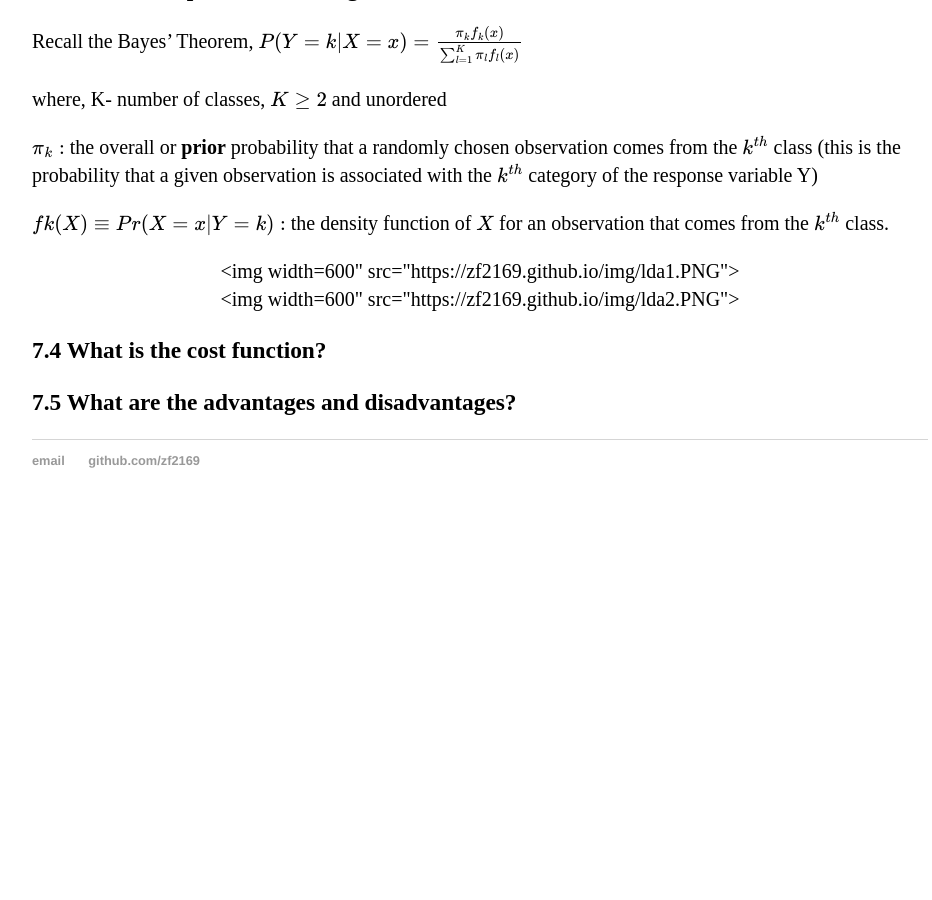
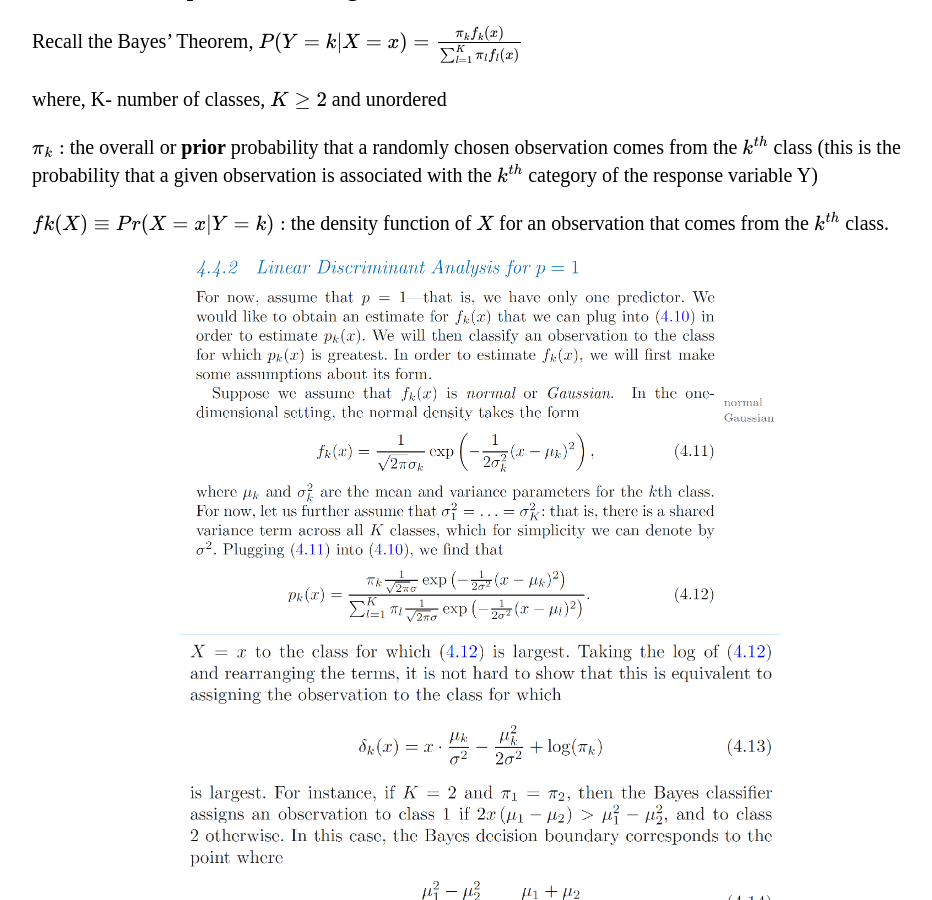
Before and after one commit to zf2169/zf2169.github.io, a Jekyll site: the page built from _posts/2019-01-30-Machine-Learning-Algorithms-Summary-I.md, in a window 1280 px wide and 900 px high, scrolled down 15466 px. Shown: the whole window, without its empty margins (160-1092 px from the left). Built offline with Jekyll 4.4.1, drawn with Linux system fonts in a browser that asks for light colours; formulas are drawn with MathJax 3; before the commit the page ends 15954 px from its top, so only the background shows below that.

Commit message:
Update 2019-01-30-Machine-Learning-Algorithms-Summary-I.md

```diff
--- a/_posts/2019-01-30-Machine-Learning-Algorithms-Summary-I.md
+++ b/_posts/2019-01-30-Machine-Learning-Algorithms-Summary-I.md
@@ -362,9 +362,9 @@ $$\pi_k: $$ the overall or **prior** probability that a randomly chosen observat
 $$fk(X) \equiv Pr(X = x \vert Y = k): $$ the density function of $$X$$ for an observation that comes from the $$k^{th}$$ class.
 
 <p align="center">
-  <img width=600" src="https://zf2169.github.io/img/lda1.PNG">
+  <img width="600" src="https://zf2169.github.io/img/lda1.PNG">
   <br>
-  <img width=600" src="https://zf2169.github.io/img/lda2.PNG">
+  <img width="600" src="https://zf2169.github.io/img/lda2.PNG">
   <br>
 </p>
 
```
